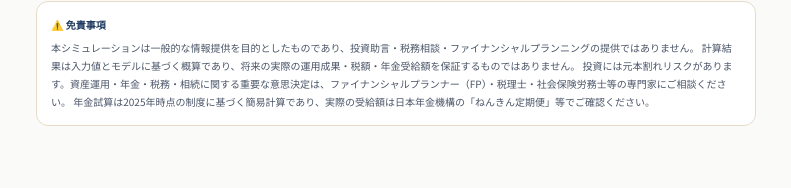
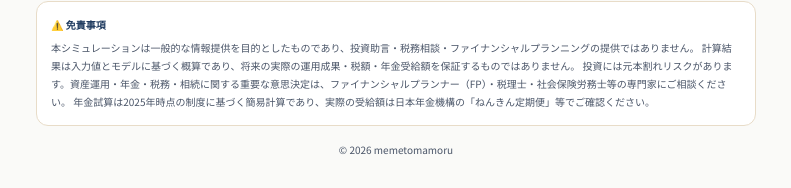
Before and after one commit to memetomamoru-maker/fire-compass, a React (Vite) app: page / in a window 1280 px wide. Shown: the part 764-952 px from the top of the page, without its empty margins (244-1035 px from the left). Built offline with nearby package versions, Linux system fonts and the light colour scheme.

Commit message:
Update FireCompass.jsx

```diff
--- a/src/FireCompass.jsx
+++ b/src/FireCompass.jsx
@@ -1794,6 +1794,9 @@ export default function FireCompass(){
           投資には元本割れリスクがあります。資産運用・年金・税務・相続に関する重要な意思決定は、ファイナンシャルプランナー（FP）・税理士・社会保険労務士等の専門家にご相談ください。
           年金試算は2025年時点の制度に基づく簡易計算であり、実際の受給額は日本年金機構の「ねんきん定期便」等でご確認ください。
         </div>
+        <div style={{textAlign:"center",padding:"16px 0 4px",fontSize:10,color:C.t3}}>
+          © 2026 memetomamoru
+        </div>
       </div>
     </div>
   );
@@ -2397,6 +2400,9 @@ export default function FireCompass(){
           年金試算は2025年度の制度・保険料率に基づく簡易計算です。実際の年金見込み額は「ねんきんネット」または「ねんきん定期便」でご確認ください。
           本ツールはすべての計算を端末内で完結しており、入力データを外部に送信しません。
         </div>
+        <div style={{textAlign:"center",padding:"16px 0 4px",fontSize:10,color:C.t3}}>
+          © 2026 memetomamoru
+        </div>
 
       </div>
     </div>
```
